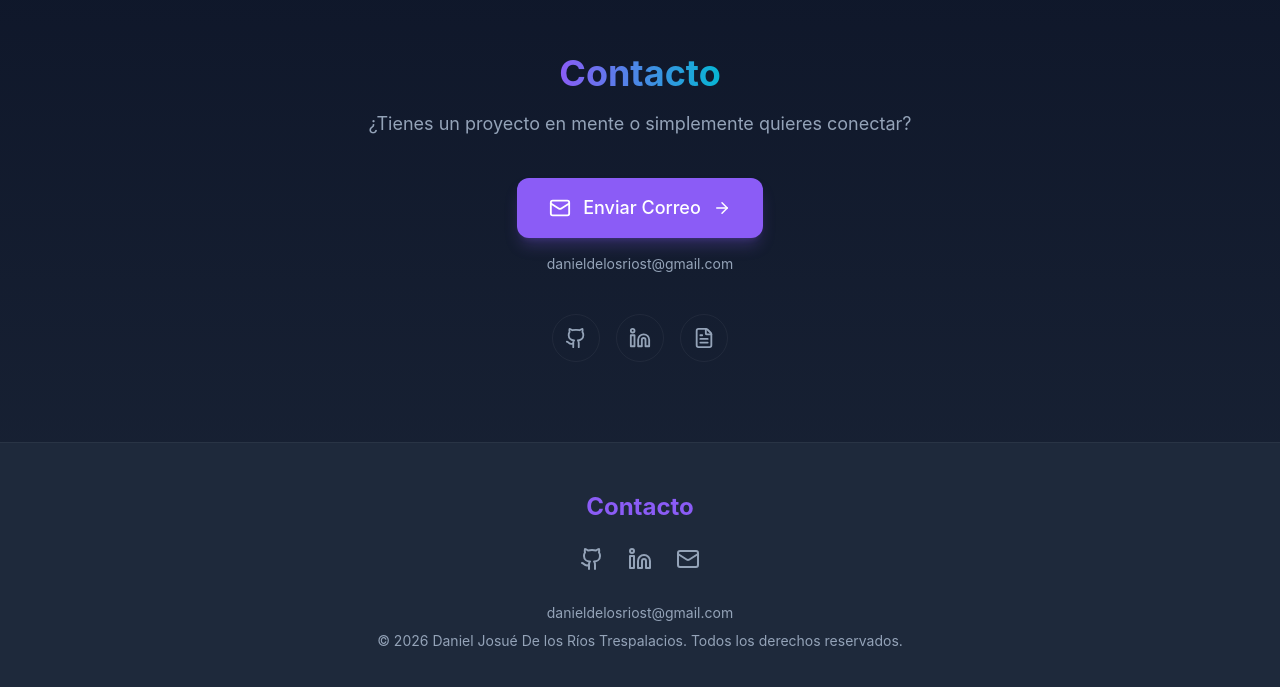
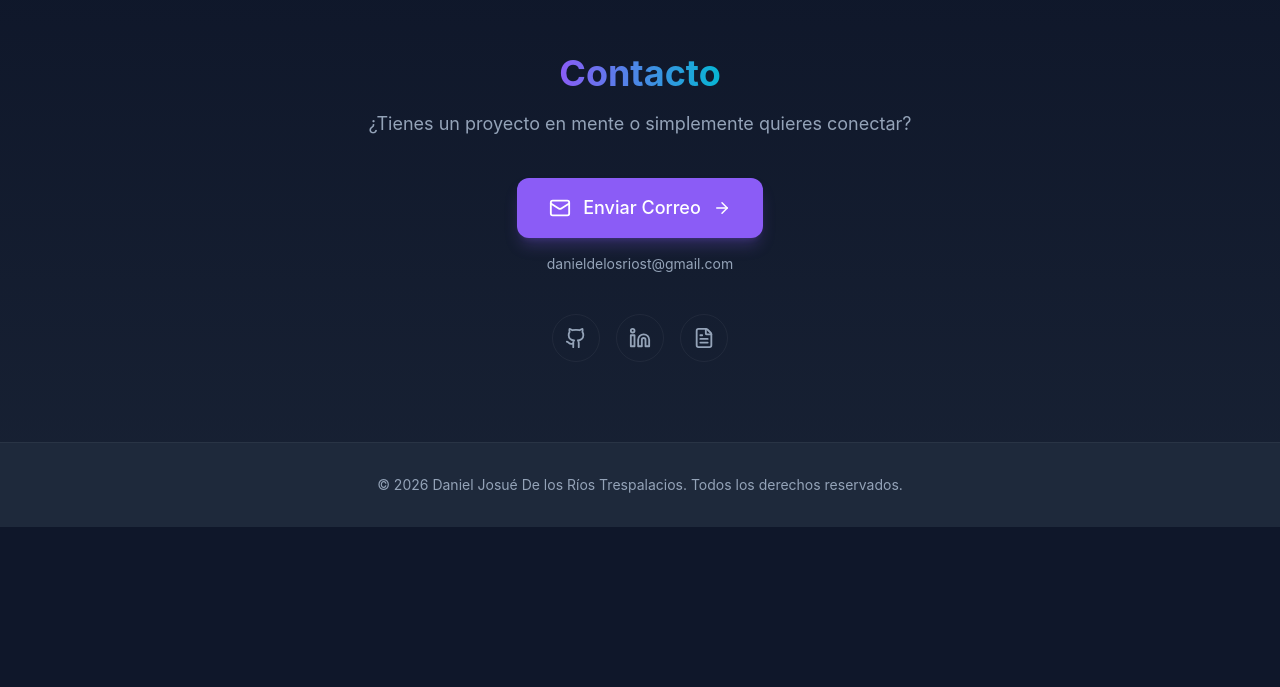
Before and after one commit to Dandlrt09/Portafolio_Personal, a React (Vite) app: page / in a window 1280 px wide. Shown: the part 3784-4471 px from the top of the page. After the commit the page ends 4311 px from the top, so only its background shows below. Built offline with nearby package versions, Linux system fonts and the light colour scheme.

Commit message:
refactor: simplify Footer to copyright-only bar
- Removed social links, heading, and email (moved to Contact section)
- Reduced padding (py-12 → py-8)
- Keeps only copyright line

```diff
--- a/src/components/layout/Footer.jsx
+++ b/src/components/layout/Footer.jsx
@@ -1,33 +1,14 @@
 import React from 'react';
 import { useLanguage } from '../../context/LanguageContext';
-import { Github, Linkedin, Mail } from 'lucide-react';
 
 const Footer = () => {
     const { t } = useLanguage();
     const year = new Date().getFullYear();
 
     return (
-        <footer className="bg-surface py-12 border-t border-white/5 mt-auto">
-            <div className="max-w-7xl mx-auto px-6 flex flex-col items-center">
-
-                <h3 className="text-2xl font-bold mb-6 text-primary">{t.nav.contact}</h3>
-
-                <div className="flex items-center gap-6 mb-8">
-                    <a href="https://github.com/Dandlrt09" target="_blank" rel="noopener noreferrer" className="text-text-muted hover:text-primary transition-colors">
-                        <Github size={24} />
-                    </a>
-                    <a href="https://www.linkedin.com/in/danieldlrt09" target="_blank" rel="noopener noreferrer" className="text-text-muted hover:text-primary transition-colors">
-                        <Linkedin size={24} />
-                    </a>
-                    <a href="mailto:danieldelosriost@gmail.com" className="text-text-muted hover:text-primary transition-colors">
-                        <Mail size={24} />
-                    </a>
-                </div>
-
-                <div className="text-text-muted text-sm text-center">
-                    <p className="mb-2">danieldelosriost@gmail.com</p>
-                    <p>&copy; {year} Daniel Josué De los Ríos Trespalacios. {t.footer.rights}</p>
-                </div>
+        <footer className="bg-surface py-8 border-t border-white/5 mt-auto">
+            <div className="max-w-7xl mx-auto px-6 text-center text-text-muted text-sm">
+                <p>&copy; {year} Daniel Josué De los Ríos Trespalacios. {t.footer.rights}</p>
             </div>
         </footer>
     );
```
